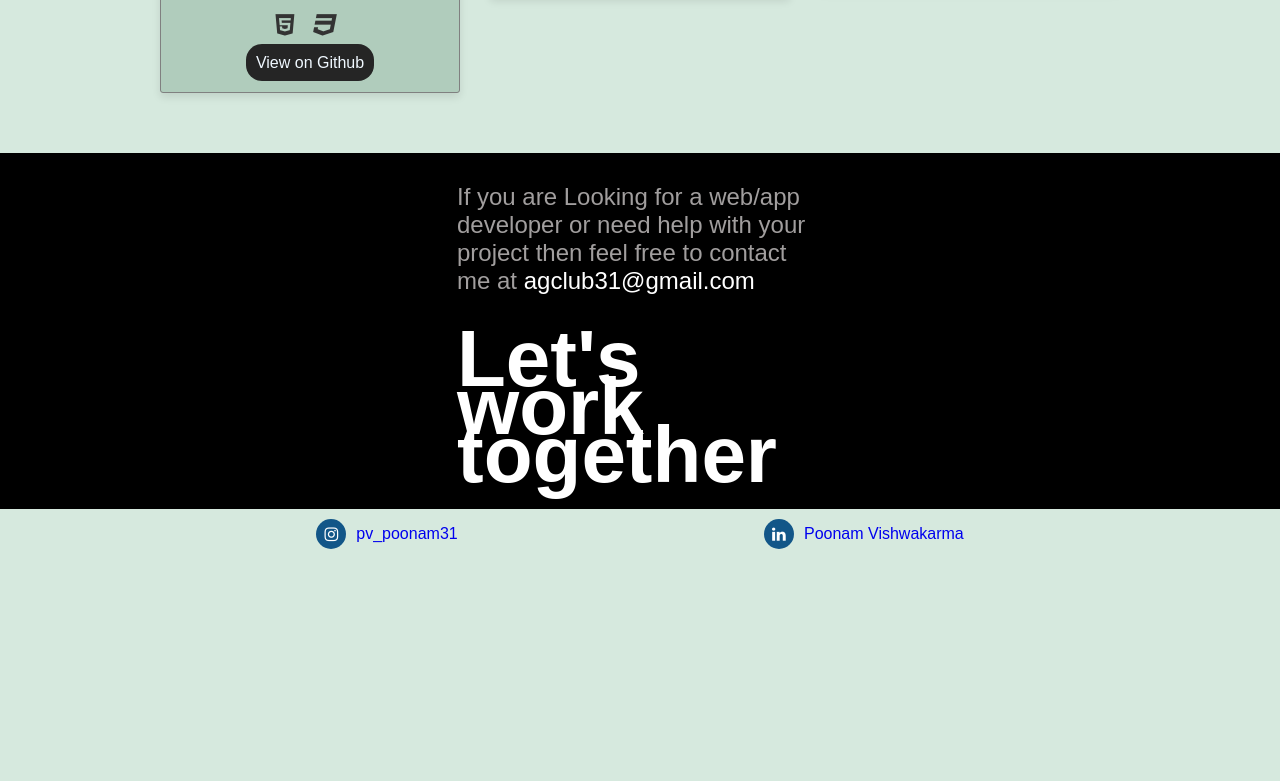
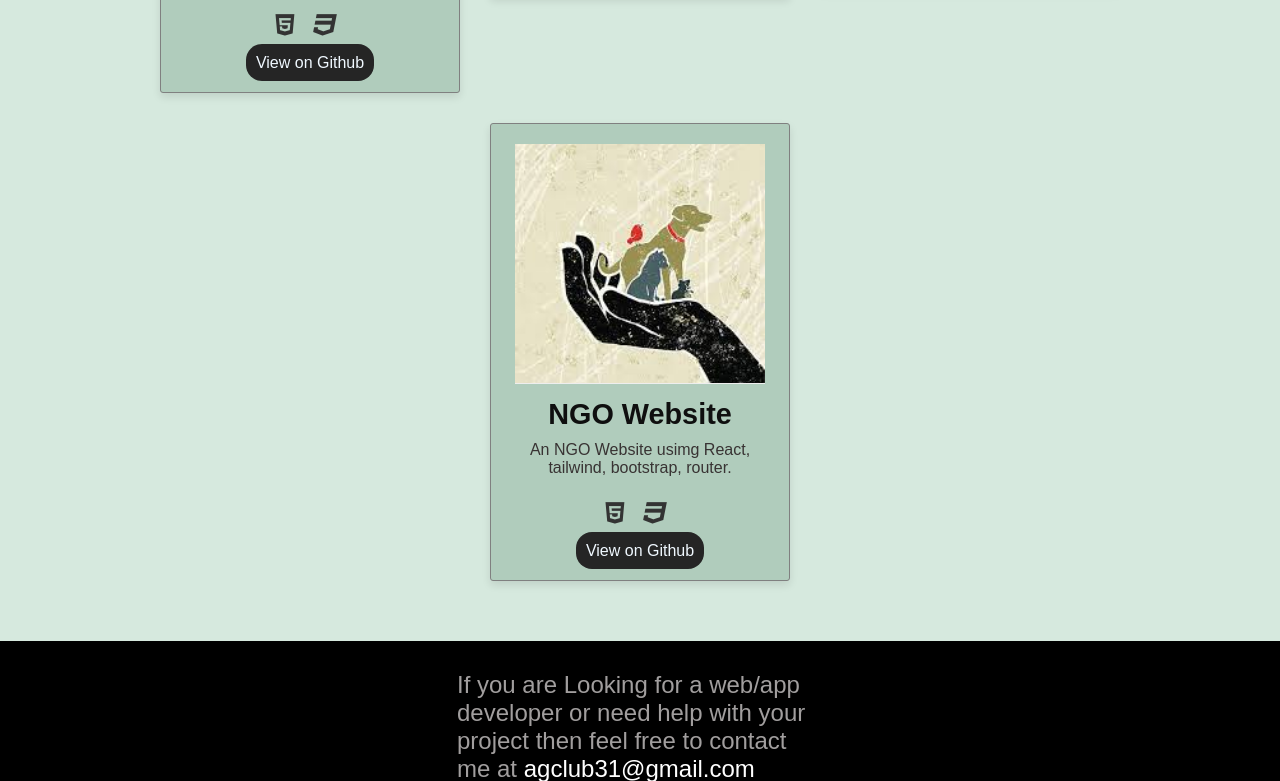
Before and after one commit to Poonam-Vishwakarma31/Portfolio, a plain HTML site: page project.html in a window 1280 px wide. Shown: the part 580-1361 px from the top of the page. Before the commit the page ends 1159 px from the top, so only its background shows below. Drawn offline with Linux system fonts and the light colour scheme.

Commit message:
Update project links and add NGO website section with image

```diff
--- a/project.html
+++ b/project.html
@@ -50,7 +50,7 @@
                     <i class="fa fa-css3"></i>
                     <i class="fa-brands fa-js"></i>
                 </div>
-                <a href="#" class="button">View on Github</a>
+                <a href="https://github.com/Poonam-Vishwakarma31/TIC-TAC-TOE" class="button">View on Github</a>
             </div>
 
              <div class="projectsCard">
@@ -62,7 +62,7 @@
                     <i class="fa fa-css3"></i>
                     <i class="fa-brands fa-js"></i>
                 </div>
-                <a href="#" class="button">View on Github</a>
+                <a href="https://github.com/Poonam-Vishwakarma31/currency-converter" class="button">View on Github</a>
             </div>
 
             <div class="projectsCard">
@@ -74,7 +74,19 @@
                     <i class="fa fa-css3"></i>
                     <i class="fa-brands fa-js"></i>
                 </div>
-                <a href="#" class="button">View on Github</a>
+                <a href="https://github.com/Poonam-Vishwakarma31/Portfolio" class="button">View on Github</a>
+            </div>
+
+             <div class="projectsCard">
+                <img src="./NGOcover.jpg" alt="img">
+                <h2>NGO Website</h2>
+                <p>An NGO Website usimg React, tailwind, bootstrap, router.</p>
+                <div class="skills">
+                    <i class="fa fa-html5"></i>
+                    <i class="fa fa-css3"></i>
+                    <i class="fa-brands fa-js"></i>
+                </div>
+                <a href="https://github.com/Poonam-Vishwakarma31/NGOAPP" class="button">View on Github</a>
             </div>
 
         </div>
@@ -90,13 +102,13 @@
 
     <div class="footer2">
        <div class="socialItem">
-        <a href="#" class="fa fa-instagram"></a>
-        <a href="#" class="footerlink">pv_poonam31</a>
+        <a href="https://www.instagram.com/pv_poonam31" class="fa fa-instagram"></a>
+        <a href="https://www.instagram.com/pv_poonam31" class="footerlink">pv_poonam31</a>
        </div>
 
        <div class="socialItem">
-        <a href="#" class="fa fa-linkedin"></a>
-        <a href="#" class="footerlink">Poonam Vishwakarma</a>
+        <a href="https://www.linkedin.com/in/poonam-vish/" class="fa fa-linkedin"></a>
+        <a href="https://www.linkedin.com/in/poonam-vish/" class="footerlink">Poonam Vishwakarma</a>
        </div>
     </div>
 </footer>
```
Also changed, not shown: NGOcover.jpg (added).
